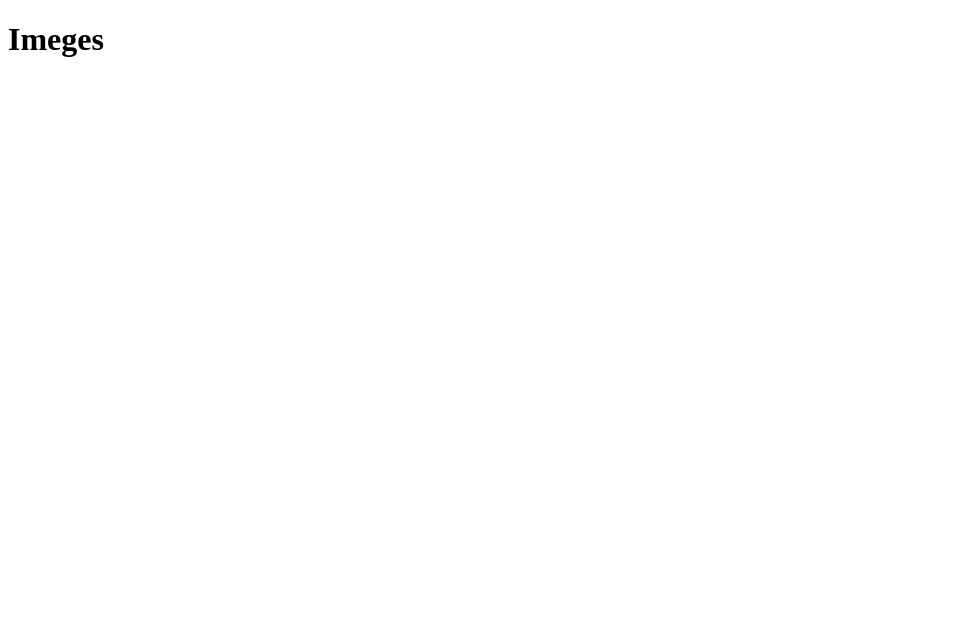
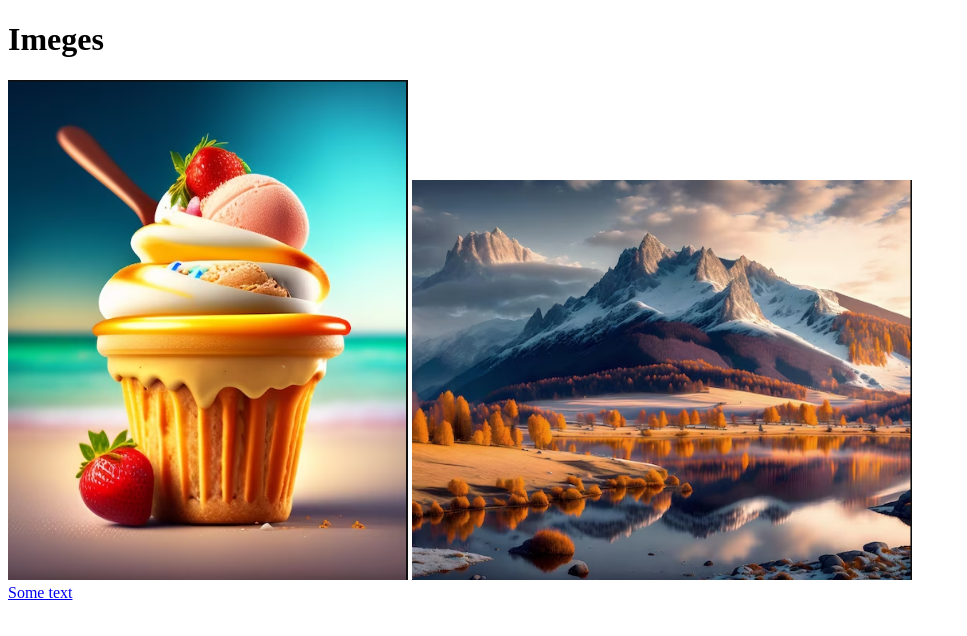
Before and after one commit to AntonEremeenko/My-first-repository, a plain HTML site: page gallery.html in a window 1280 px wide. Shown: the whole page, without its empty margins (0-967 px from the left). Drawn offline with Linux system fonts and the light colour scheme.

Commit message:
added some imeges and link for gallery

```diff
--- a/gallery.html
+++ b/gallery.html
@@ -7,5 +7,9 @@
 </head>
 <body>
   <h1>Imeges</h1>
+  <img src="./imeges/Cake.png" width="400" height="500" alt="Cake">
+  <img src="./imeges/mountain.png" width="500" height="400" alt="mountain">
+  <br>
+  <a href="./index.html">Some text</a>
 </body>
 </html>
```
